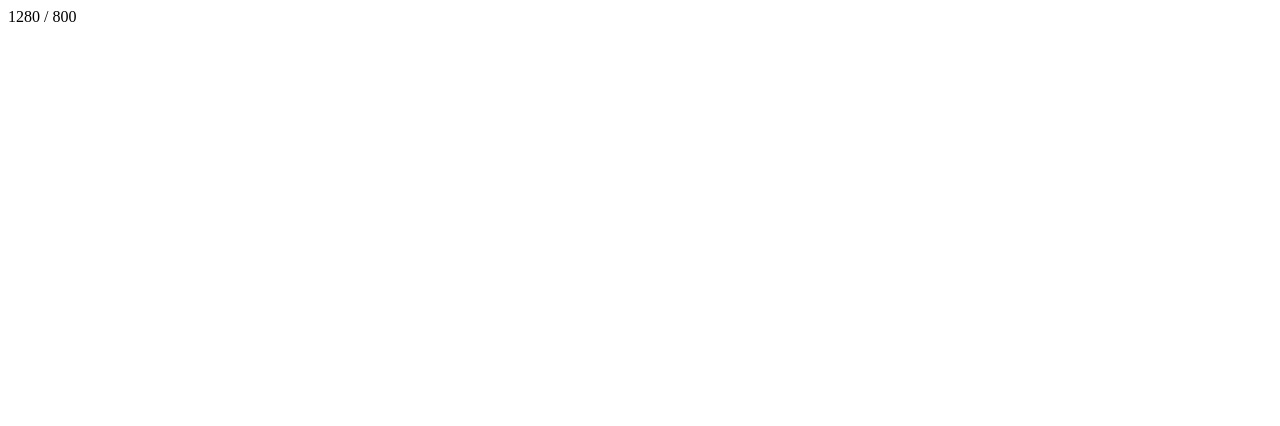
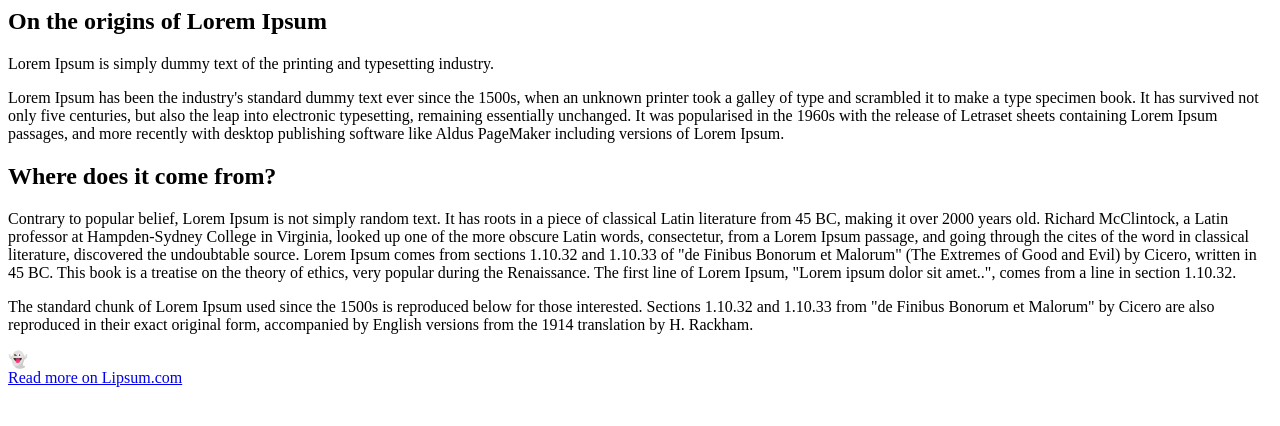
Before and after one commit to arnoldpaye/react-joy, a React (Vite) app: page / in a window 1280 px wide. Shown: the top 426 px of the page. Built offline with nearby package versions, Linux system fonts and the light colour scheme.

Commit message:
feat: add Toasty component to display a character with intersection observer

```diff
--- a/index.html
+++ b/index.html
@@ -1,6 +1,5 @@
 <html>
   <head>
-    <title>(1) - Counter 2.0</title>
   </head>
   <body>
     <div id="root"></div>
--- a/src/App.jsx
+++ b/src/App.jsx
@@ -1,8 +1,54 @@
 import React from "react";
-import WindowSize from "./components/WindowSize";
+import Toasty from "./components/Toasty";
 
 function App() {
-  return <WindowSize />;
+  return (
+    <main>
+      <article>
+        <h1>On the origins of Lorem Ipsum</h1>
+        <p>
+          Lorem Ipsum is simply dummy text of the printing and typesetting
+          industry.
+        </p>
+        <p>
+          Lorem Ipsum has been the industry's standard dummy text ever since the
+          1500s, when an unknown printer took a galley of type and scrambled it
+          to make a type specimen book. It has survived not only five centuries,
+          but also the leap into electronic typesetting, remaining essentially
+          unchanged. It was popularised in the 1960s with the release of
+          Letraset sheets containing Lorem Ipsum passages, and more recently
+          with desktop publishing software like Aldus PageMaker including
+          versions of Lorem Ipsum.
+        </p>
+        <h2>Where does it come from?</h2>
+        <p>
+          Contrary to popular belief, Lorem Ipsum is not simply random text. It
+          has roots in a piece of classical Latin literature from 45 BC, making
+          it over 2000 years old. Richard McClintock, a Latin professor at
+          Hampden-Sydney College in Virginia, looked up one of the more obscure
+          Latin words, consectetur, from a Lorem Ipsum passage, and going
+          through the cites of the word in classical literature, discovered the
+          undoubtable source. Lorem Ipsum comes from sections 1.10.32 and
+          1.10.33 of "de Finibus Bonorum et Malorum" (The Extremes of Good and
+          Evil) by Cicero, written in 45 BC. This book is a treatise on the
+          theory of ethics, very popular during the Renaissance. The first line
+          of Lorem Ipsum, "Lorem ipsum dolor sit amet..", comes from a line in
+          section 1.10.32.
+        </p>
+        <p>
+          The standard chunk of Lorem Ipsum used since the 1500s is reproduced
+          below for those interested. Sections 1.10.32 and 1.10.33 from "de
+          Finibus Bonorum et Malorum" by Cicero are also reproduced in their
+          exact original form, accompanied by English versions from the 1914
+          translation by H. Rackham.
+        </p>
+      </article>
+
+      <Toasty />
+
+      <a href="https://www.lipsum.com/"> Read more on Lipsum.com</a>
+    </main>
+  );
 }
 
 export default App;
--- /dev/null
+++ b/src/components/Toasty.jsx
@@ -0,0 +1,48 @@
+import React from "react";
+
+function pureJsVersion() {
+  const wrapperElement = document.querySelector(".toasty-wrapper");
+
+  const observer = new IntersectionObserver((entries) => {
+    const [entry] = entries;
+
+    if (entry.isIntersecting) {
+      // Show character
+    } else {
+      // Hide character
+    }
+  });
+
+  observer.observe(wrapperElement);
+}
+
+function Toasty() {
+  const [isShown, setIsShown] = React.useState(false);
+
+  const wrapperRef = React.useRef();
+
+  React.useEffect(() => {
+    const observer = new IntersectionObserver((entries) => {
+      const [entry] = entries;
+
+      setIsShown(entry.isIntersecting);
+    });
+
+    observer.observe(wrapperRef.current);
+  }, []);
+
+  const translateX = isShown ? "0%" : "100%";
+
+  return (
+    <div ref={wrapperRef} className="wrapper">
+      <div
+        className="character"
+        style={{ transform: `translateX(${translateX})` }}
+      >
+        👻
+      </div>
+    </div>
+  );
+}
+
+export default Toasty;
```
